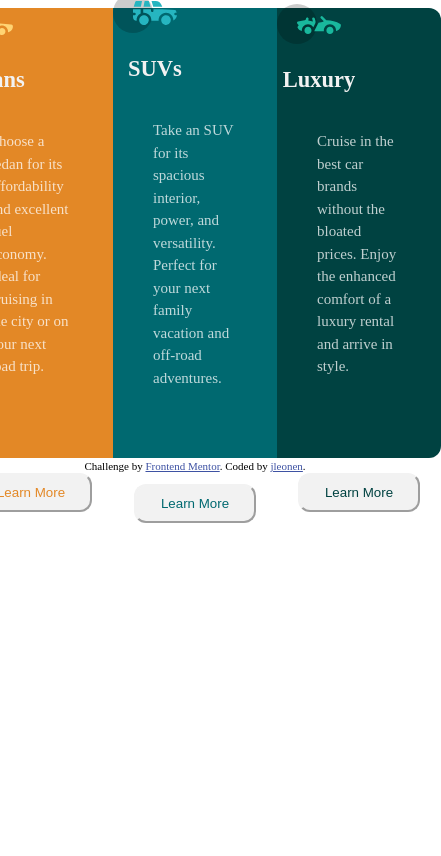
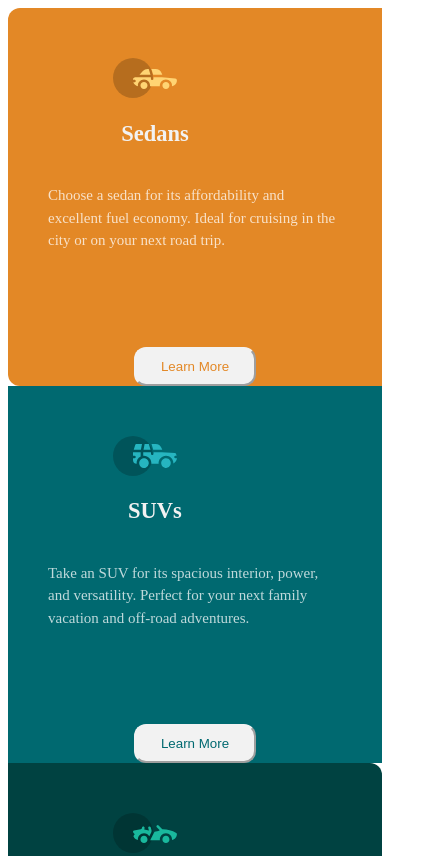
Before and after one commit to jleonen/three-column-preview-challenge, a plain HTML site: page index.html in a window 390 px wide. Shown: the top 856 px of the page, 441 px wide, since content can reach past the window. Drawn offline with Linux system fonts and the light colour scheme; a web font is replaced by a local one.

Commit message:
Added media queries

```diff
--- a/style.css
+++ b/style.css
@@ -109,3 +109,16 @@ img {
   border-radius: 12px;
   justify-content: center;
 }
+
+@media (max-width: 631px) {
+  .flex-container {
+    width: 650px;
+  }
+}
+
+@media (max-width: 450px) {
+  .flex-container {
+    flex-direction: column;
+    width: auto;
+  }
+}
```
